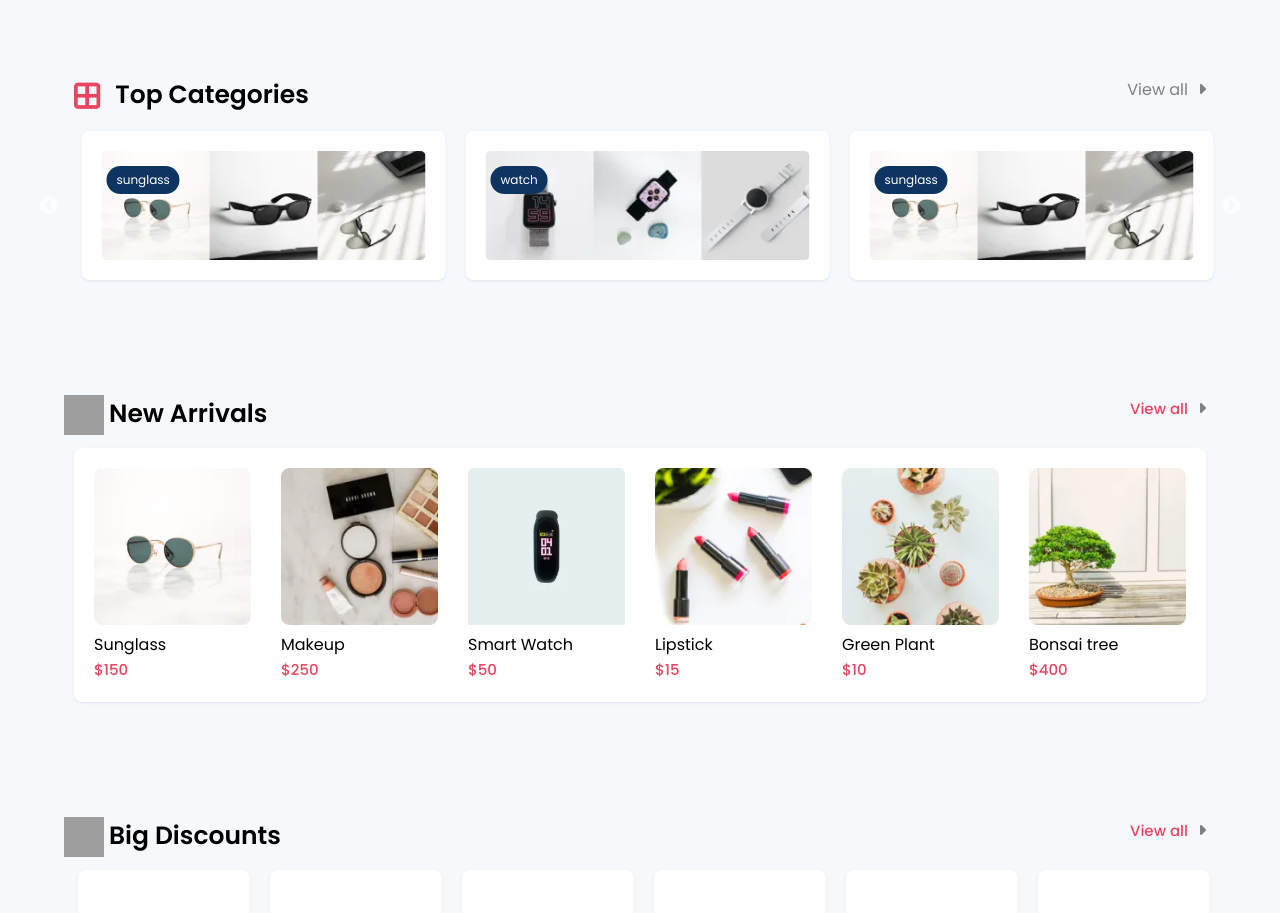
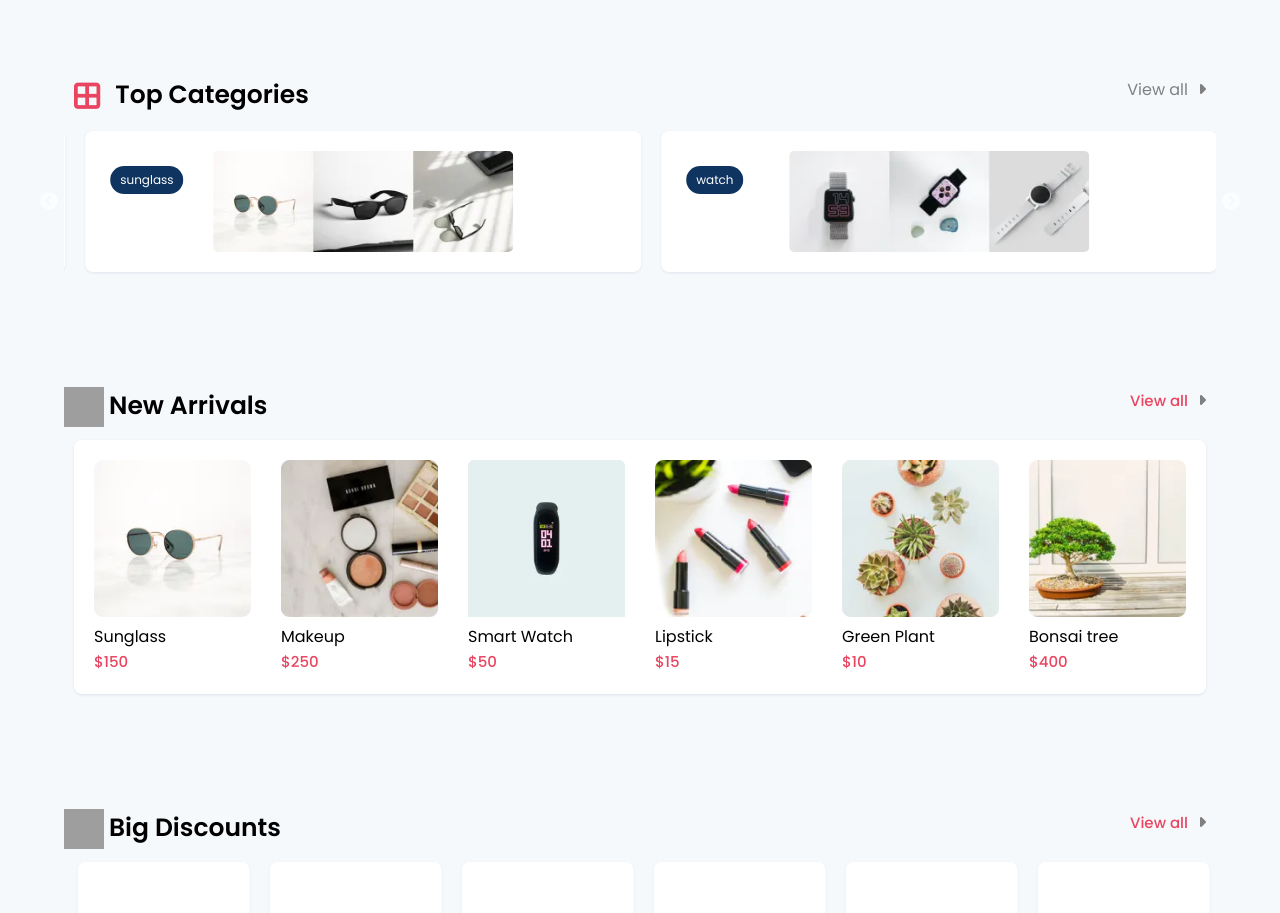
Before and after one commit to willcordeiro/eCommerceStore, a React (Create React App) app: page / in a window 1280 px wide. Shown: the part 1320-2233 px from the top of the page. Built offline with nearby package versions, Linux system fonts and the light colour scheme; grey boxes are pictures that could not be loaded.

Commit message:
added resposiveness topCart

```diff
--- a/src/components/top/TopCart.jsx
+++ b/src/components/top/TopCart.jsx
@@ -8,7 +8,7 @@ const TopCart = () => {
   const settings = {
     dots: false,
     infinite: true,
-    slidesToShow: 3,
+    slidesToShow: 2,
     slidesToScroll: 1,
     autoplay: true,
   };
@@ -18,12 +18,12 @@ const TopCart = () => {
         {Tdata.map((value, index) => {
           return (
             <>
-              <div className="box product " key={index}>
+              <div className="box product topCart-container" key={index}>
                 <div className="nametop d_flex product-col">
                   <span className="tleft">{value.para}</span>
                 </div>
                 <div className="img">
-                  <img src={value.cover} alt="" />
+                  <img src={value.cover} alt="" className="img-center" />
                 </div>
               </div>
             </>
--- a/src/components/top/style.css
+++ b/src/components/top/style.css
@@ -33,3 +33,16 @@
 .product {
   min-width: 100px;
 }
+
+.topCart-container {
+  min-height: 100px;
+}
+
+.img-center {
+  width: 100%;
+  max-width: 300px;
+  height: auto;
+  display: block;
+  margin-left: auto;
+  margin-right: auto;
+}
```
